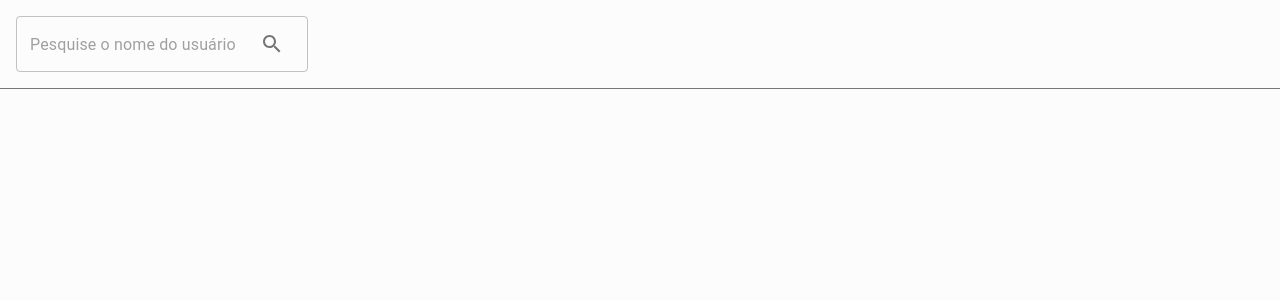
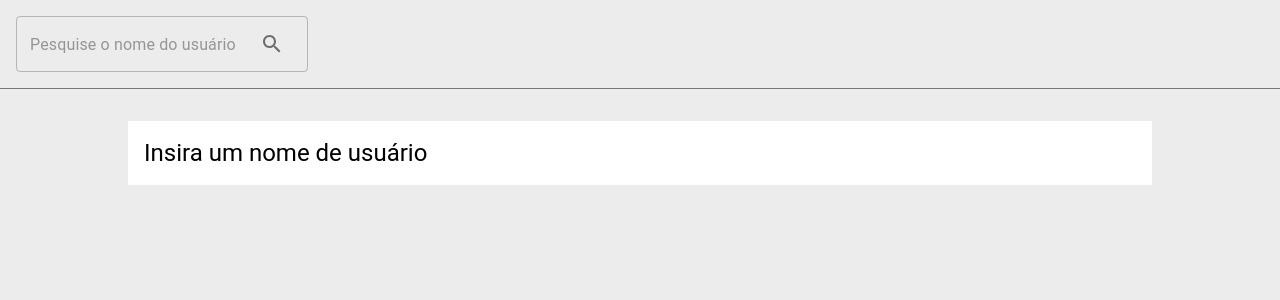
Before and after one commit to WilliamFelipeCosc/github-repo-search, a React (Create React App) app: page / in a window 1280 px wide. Shown: the top 300 px of the page. Built offline with nearby package versions, Linux system fonts and the light colour scheme.

Commit message:
home page layout done

```diff
--- a/src/components/Layout/layout.tsx
+++ b/src/components/Layout/layout.tsx
@@ -2,15 +2,21 @@ import { Box } from "@mui/material";
 import { Outlet } from "react-router-dom";
 import Header from "../Header/Header";
 
-function Layout(){
+function Layout() {
   return (
     <Box>
       <Header />
-      <Box>
+      <Box
+        width={{ sm: "100%", md: "80%" }}
+        mx="auto"
+        mt={4}
+        bgcolor="background.paper"
+        p={2}
+      >
         <Outlet />
       </Box>
     </Box>
-  )
+  );
 }
 
-export default Layout
+export default Layout;
--- a/src/globalStyles.css
+++ b/src/globalStyles.css
@@ -5,5 +5,5 @@
 }
 
 body {
-  background-color: #fcfcfc;
+  background-color: #ececec;
 }
--- a/src/pages/CommitPage/CommitPage.tsx
+++ b/src/pages/CommitPage/CommitPage.tsx
@@ -1,4 +1,4 @@
-import { Button, IconButton, MenuItem, TextField } from "@mui/material";
+import { IconButton, MenuItem, TextField } from "@mui/material";
 import { Box } from "@mui/system";
 import { ChangeEvent, useEffect, useState } from "react";
 import { useNavigate, useParams } from "react-router-dom";
--- a/src/pages/Home/Home.tsx
+++ b/src/pages/Home/Home.tsx
@@ -1,3 +1,12 @@
+import {
+  Box,
+  List,
+  ListItem,
+  ListItemButton,
+  ListItemText,
+  ListSubheader,
+  Typography,
+} from "@mui/material";
 import { useContext, useEffect, useState } from "react";
 import { useNavigate } from "react-router-dom";
 import { UserContext } from "../../contexts/userContext";
@@ -5,24 +14,48 @@ import { getRepos } from "../../services/getGit";
 
 function Home() {
   const { userName, searchCount } = useContext(UserContext);
-  const [ repos, setRepos ] = useState<any>([]);
-  const navigate = useNavigate()
+  const [repos, setRepos] = useState<any>([]);
+  const navigate = useNavigate();
 
   useEffect(() => {
-    if(userName)
-    getRepos(userName).then(data => setRepos(data))
+    if (userName) getRepos(userName).then((data) => setRepos(data));
 
-  // eslint-disable-next-line react-hooks/exhaustive-deps
-  }, [searchCount])
+    // eslint-disable-next-line react-hooks/exhaustive-deps
+  }, [searchCount]);
 
-  const handleClick = (repoId:string) => navigate(`commits/${userName}&${repoId}`)
+  const handleClick = (repoId: string) =>
+    navigate(`commits/${userName}&${repoId}`);
 
-  console.log(searchCount)
+  console.log(searchCount);
 
   return (
-    <div>
-      {repos?.length > 0 && repos?.map((repo:any) => <div key={repo.id} onClick={() => handleClick(repo.name)}>{repo.name}</div>)}
-    </div>
+    <Box>
+      {repos?.length > 0 ? (
+        <List
+          subheader={
+            <ListSubheader component="div">Repositorios</ListSubheader>
+          }
+        >
+          {repos?.map((repo: any) => (
+            <ListItem
+              disablePadding
+              key={repo.id}
+              onClick={() => handleClick(repo.name)}
+            >
+              <ListItemButton>
+                <ListItemText primary={repo.name} secondary={repo.full_name}/>
+              </ListItemButton>
+            </ListItem>
+          ))}
+        </List>
+      ) : (
+        <Box>
+          {userName.length > 0
+            ? <Typography variant="h5">Insira um nome de usuário valido</Typography>
+            : <Typography variant="h5">Insira um nome de usuário</Typography>}
+        </Box>
+      )}
+    </Box>
   );
 }
 
```
